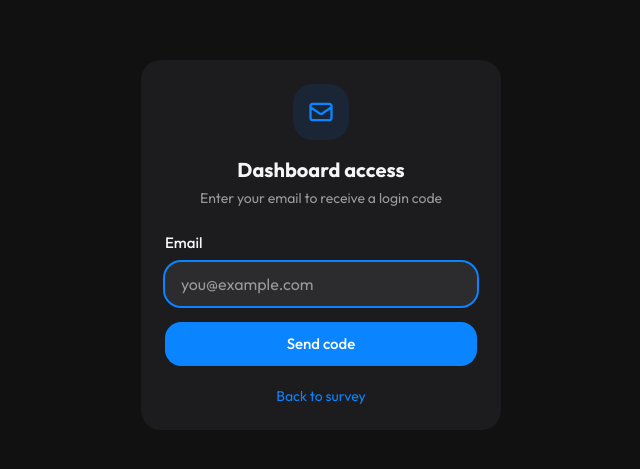
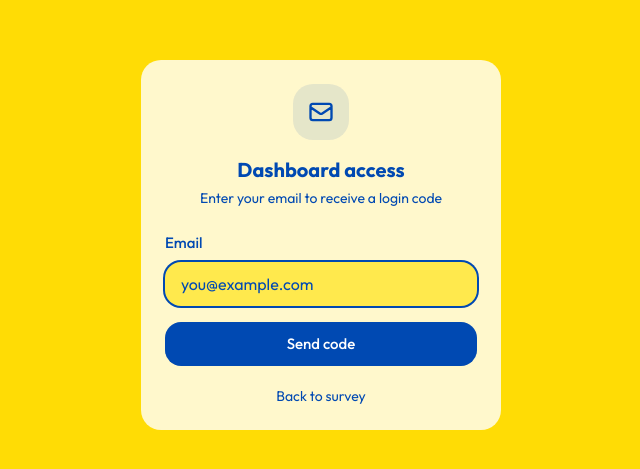
Before and after one commit to bdauphouy/dps-poll, a Next.js app: page /dashboard/login in a window 1280 px wide. Shown: the part 155-624 px from the top of the page, without its empty margins (319-959 px from the left). Built offline with nearby package versions, Linux system fonts and the light colour scheme.

Commit message:
refactor: change site colors

```diff
--- a/src/app/globals.css
+++ b/src/app/globals.css
@@ -60,7 +60,12 @@
   html {
     @apply font-sans;
   }
-  h1, h2, h3, h4, h5, h6 {
+  h1,
+  h2,
+  h3,
+  h4,
+  h5,
+  h6 {
     @apply font-semibold;
   }
 }
@@ -74,40 +79,40 @@
   }
 }
 
-/* iOS-inspired dark theme (default) - softer dark */
+/* Custom yellow/blue theme */
 :root {
-  --background: #111111;
-  --foreground: #F5F5F7;
-  --card: #1C1C1E;
-  --card-foreground: #F5F5F7;
-  --popover: #1C1C1E;
-  --popover-foreground: #F5F5F7;
-  --primary: #0A84FF;
-  --primary-foreground: #FFFFFF;
-  --secondary: #2C2C2E;
-  --secondary-foreground: #F5F5F7;
-  --muted: #2C2C2E;
-  --muted-foreground: #98989D;
-  --accent: #0A84FF;
-  --accent-foreground: #FFFFFF;
-  --destructive: #FF453A;
-  --border: #3A3A3C;
-  --input: #2C2C2E;
-  --ring: #0A84FF;
-  --chart-1: #0A84FF;
-  --chart-2: #30D158;
-  --chart-3: #FF9F0A;
-  --chart-4: #BF5AF2;
-  --chart-5: #FF453A;
+  --background: #FFDC05;
+  --foreground: #0049B2;
+  --card: #FFF8CC;
+  --card-foreground: #0049B2;
+  --popover: #FFF8CC;
+  --popover-foreground: #0049B2;
+  --primary: #0049B2;
+  --primary-foreground: #FFDC05;
+  --secondary: #FFE94D;
+  --secondary-foreground: #0049B2;
+  --muted: #FFE94D;
+  --muted-foreground: #0049B2;
+  --accent: #0049B2;
+  --accent-foreground: #FFDC05;
+  --destructive: #dc2626;
+  --border: #0049B2;
+  --input: #FFE94D;
+  --ring: #0049B2;
+  --chart-1: #0049B2;
+  --chart-2: #003380;
+  --chart-3: #0066CC;
+  --chart-4: #004499;
+  --chart-5: #0055AA;
   --radius: 0.75rem;
-  --sidebar: #1C1C1E;
-  --sidebar-foreground: #F5F5F7;
-  --sidebar-primary: #0A84FF;
-  --sidebar-primary-foreground: #FFFFFF;
-  --sidebar-accent: #2C2C2E;
-  --sidebar-accent-foreground: #F5F5F7;
-  --sidebar-border: #3A3A3C;
-  --sidebar-ring: #0A84FF;
+  --sidebar: #FFF8CC;
+  --sidebar-foreground: #0049B2;
+  --sidebar-primary: #0049B2;
+  --sidebar-primary-foreground: #FFDC05;
+  --sidebar-accent: #FFE94D;
+  --sidebar-accent-foreground: #0049B2;
+  --sidebar-border: #0049B2;
+  --sidebar-ring: #0049B2;
 }
 
 /* Survey page animations */
@@ -200,7 +205,8 @@
 }
 
 @keyframes bounceOnce {
-  0%, 100% {
+  0%,
+  100% {
     transform: translateY(0);
   }
   50% {
@@ -209,13 +215,16 @@
 }
 
 @keyframes shake {
-  0%, 100% {
+  0%,
+  100% {
     transform: translateX(0);
   }
-  20%, 60% {
+  20%,
+  60% {
     transform: translateX(-5px);
   }
-  40%, 80% {
+  40%,
+  80% {
     transform: translateX(5px);
   }
 }
@@ -230,43 +239,43 @@
 
 .light {
   /* iOS System Gray 6 for background */
-  --background: #F2F2F7;
-  --foreground: #1C1C1E;
+  --background: #f2f2f7;
+  --foreground: #1c1c1e;
   /* Pure white cards */
-  --card: #FFFFFF;
-  --card-foreground: #1C1C1E;
-  --popover: #FFFFFF;
-  --popover-foreground: #1C1C1E;
+  --card: #ffffff;
+  --card-foreground: #1c1c1e;
+  --popover: #ffffff;
+  --popover-foreground: #1c1c1e;
   /* iOS Blue as primary */
-  --primary: #007AFF;
-  --primary-foreground: #FFFFFF;
+  --primary: #007aff;
+  --primary-foreground: #ffffff;
   /* iOS secondary gray */
-  --secondary: #E5E5EA;
-  --secondary-foreground: #1C1C1E;
+  --secondary: #e5e5ea;
+  --secondary-foreground: #1c1c1e;
   /* Muted colors */
-  --muted: #E5E5EA;
-  --muted-foreground: #8E8E93;
+  --muted: #e5e5ea;
+  --muted-foreground: #8e8e93;
   /* Accent same as primary for iOS feel */
-  --accent: #007AFF;
-  --accent-foreground: #FFFFFF;
+  --accent: #007aff;
+  --accent-foreground: #ffffff;
   /* iOS Red for destructive */
-  --destructive: #FF3B30;
+  --destructive: #ff3b30;
   /* iOS-style borders - very subtle */
-  --border: #C6C6C8;
-  --input: #E5E5EA;
-  --ring: #007AFF;
+  --border: #c6c6c8;
+  --input: #e5e5ea;
+  --ring: #007aff;
   /* Charts with iOS colors */
-  --chart-1: #007AFF;
-  --chart-2: #34C759;
-  --chart-3: #FF9500;
-  --chart-4: #AF52DE;
-  --chart-5: #FF3B30;
-  --sidebar: #FFFFFF;
-  --sidebar-foreground: #1C1C1E;
-  --sidebar-primary: #007AFF;
-  --sidebar-primary-foreground: #FFFFFF;
-  --sidebar-accent: #F2F2F7;
-  --sidebar-accent-foreground: #1C1C1E;
-  --sidebar-border: #C6C6C8;
-  --sidebar-ring: #007AFF;
+  --chart-1: #007aff;
+  --chart-2: #34c759;
+  --chart-3: #ff9500;
+  --chart-4: #af52de;
+  --chart-5: #ff3b30;
+  --sidebar: #ffffff;
+  --sidebar-foreground: #1c1c1e;
+  --sidebar-primary: #007aff;
+  --sidebar-primary-foreground: #ffffff;
+  --sidebar-accent: #f2f2f7;
+  --sidebar-accent-foreground: #1c1c1e;
+  --sidebar-border: #c6c6c8;
+  --sidebar-ring: #007aff;
 }
--- a/src/app/poll/[id]/page.tsx
+++ b/src/app/poll/[id]/page.tsx
@@ -1,6 +1,7 @@
 import { notFound } from "next/navigation";
 import { Metadata } from "next";
 import { headers } from "next/headers";
+import { Suspense } from "react";
 import { getPoll } from "@/lib/actions/polls";
 import { PollForm } from "@/components/poll/PollForm";
 
@@ -101,5 +102,9 @@ export default async function PollPage({ params }: PollPageProps) {
     );
   }
 
-  return <PollForm poll={poll} />;
+  return (
+    <Suspense fallback={<div className="min-h-screen bg-background" />}>
+      <PollForm poll={poll} />
+    </Suspense>
+  );
 }
--- a/src/components/poll/EmailField.tsx
+++ b/src/components/poll/EmailField.tsx
@@ -6,9 +6,16 @@ interface EmailFieldProps {
   value: string;
   onChange: (value: string) => void;
   required?: boolean;
+  isEnglish?: boolean;
 }
 
-export function EmailField({ id, question, value, onChange }: EmailFieldProps) {
+export function EmailField({
+  id,
+  question,
+  value,
+  onChange,
+  isEnglish = false,
+}: EmailFieldProps) {
   return (
     <div className="space-y-4">
       <h2 className="text-lg sm:text-xl font-semibold leading-snug">{question}</h2>
@@ -18,7 +25,7 @@ export function EmailField({ id, question, value, onChange }: EmailFieldProps) {
         name={id}
         value={value}
         onChange={(e) => onChange(e.target.value)}
-        placeholder="your@email.com"
+        placeholder={isEnglish ? "your@email.com" : "tu@correo.com"}
         className="w-full h-14 px-4 bg-secondary rounded-xl text-[15px] outline-none placeholder:text-muted-foreground focus:ring-2 focus:ring-primary"
       />
     </div>
--- a/src/components/poll/PollForm.tsx
+++ b/src/components/poll/PollForm.tsx
@@ -289,6 +289,7 @@ export function PollForm({ poll }: PollFormProps) {
             value={(answer as string) || ""}
             onChange={(v) => setCurrentAnswer(v)}
             required={question.required}
+            isEnglish={isEnglish}
           />
         );
       case "rating":
@@ -299,6 +300,7 @@ export function PollForm({ poll }: PollFormProps) {
             value={(answer as number) || 0}
             onChange={(v) => setCurrentAnswer(v)}
             required={question.required}
+            isEnglish={isEnglish}
           />
         );
       case "text":
@@ -309,6 +311,7 @@ export function PollForm({ poll }: PollFormProps) {
             value={(answer as string) || ""}
             onChange={(v) => setCurrentAnswer(v)}
             required={question.required}
+            isEnglish={isEnglish}
           />
         );
       case "multiple_choice":
--- a/src/components/poll/RatingScale.tsx
+++ b/src/components/poll/RatingScale.tsx
@@ -8,6 +8,7 @@ interface RatingScaleProps {
   value: number;
   onChange: (value: number) => void;
   required?: boolean;
+  isEnglish?: boolean;
 }
 
 export function RatingScale({
@@ -15,6 +16,7 @@ export function RatingScale({
   question,
   value,
   onChange,
+  isEnglish = false,
 }: RatingScaleProps) {
   const [hovered, setHovered] = useState<number | null>(null);
 
@@ -50,8 +52,8 @@ export function RatingScale({
         </div>
 
         <div className="flex justify-between text-xs text-muted-foreground mt-3 px-1 max-w-[280px] mx-auto">
-          <span>Not satisfied</span>
-          <span>Very satisfied</span>
+          <span>{isEnglish ? "Not satisfied" : "No satisfecho"}</span>
+          <span>{isEnglish ? "Very satisfied" : "Muy satisfecho"}</span>
         </div>
       </div>
 
--- a/src/components/poll/TextArea.tsx
+++ b/src/components/poll/TextArea.tsx
@@ -6,9 +6,16 @@ interface TextAreaProps {
   value: string;
   onChange: (value: string) => void;
   required?: boolean;
+  isEnglish?: boolean;
 }
 
-export function TextArea({ id, question, value, onChange }: TextAreaProps) {
+export function TextArea({
+  id,
+  question,
+  value,
+  onChange,
+  isEnglish = false,
+}: TextAreaProps) {
   return (
     <div className="space-y-4">
       <h2 className="text-lg sm:text-xl font-semibold leading-snug">{question}</h2>
@@ -17,7 +24,9 @@ export function TextArea({ id, question, value, onChange }: TextAreaProps) {
         name={id}
         value={value}
         onChange={(e) => onChange(e.target.value)}
-        placeholder="Type your answer here..."
+        placeholder={
+          isEnglish ? "Type your answer here..." : "Escribe tu respuesta aquí..."
+        }
         rows={5}
         className="w-full p-4 bg-secondary rounded-xl text-[15px] outline-none resize-none placeholder:text-muted-foreground focus:ring-2 focus:ring-primary"
       />
```
